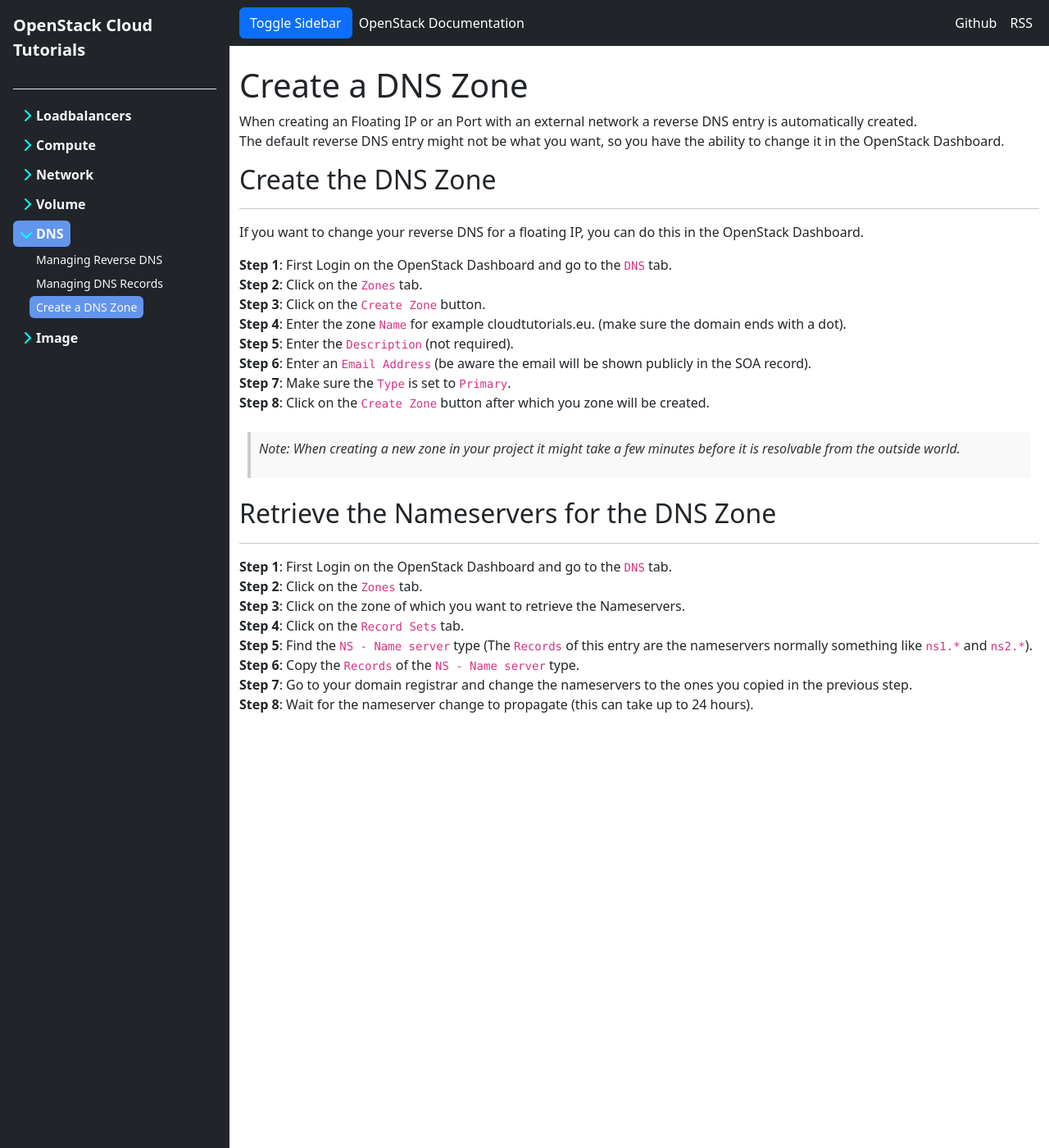
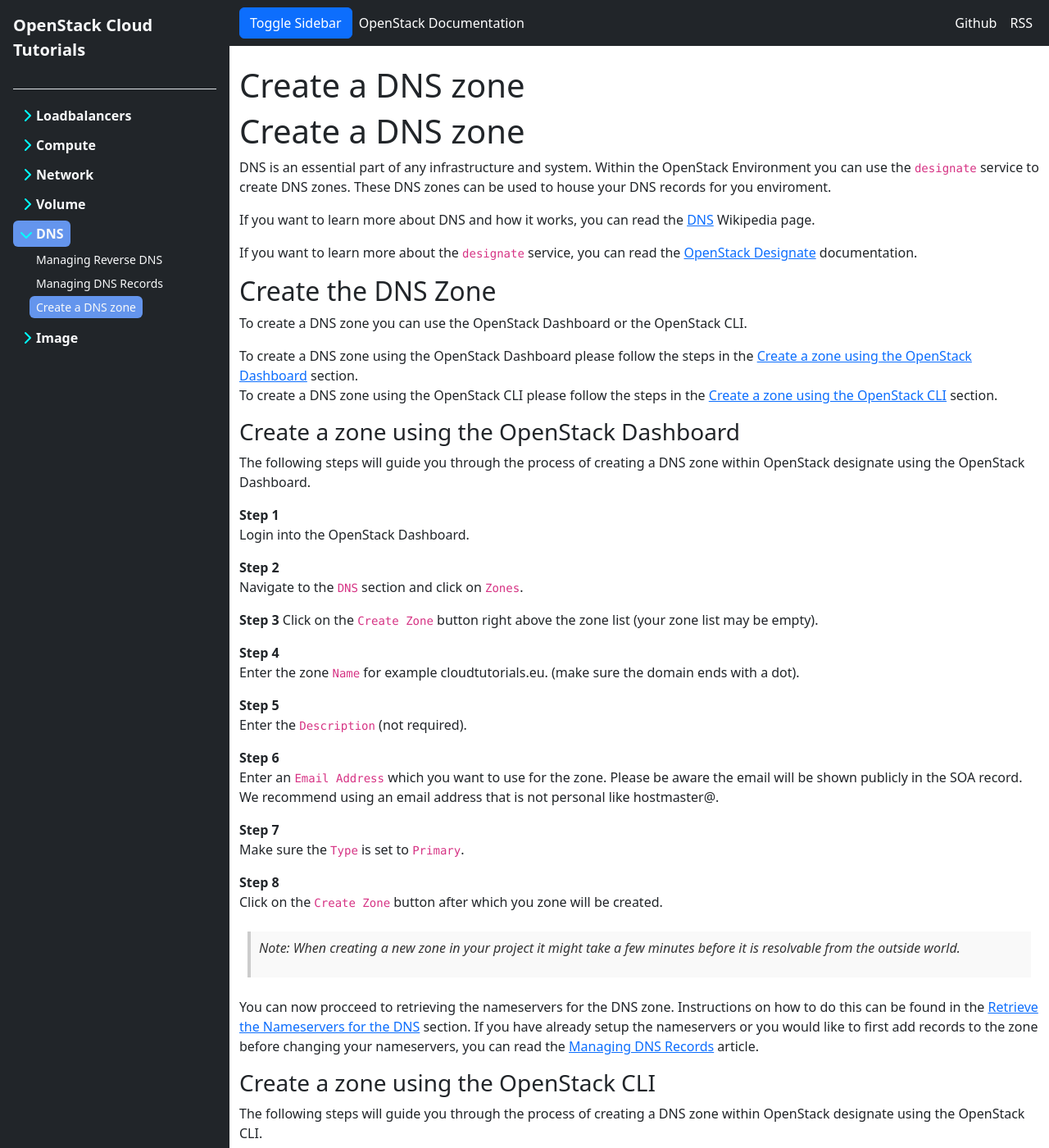
Before and after one commit to bkranendonk/OpenStack-Docs, a Jekyll site: the page built from _posts/dns/2023-12-22-create-a-dns-zone.md, in a window 1280 px wide and 1400 px high. Shown: the whole window at 82% size. Built offline with Jekyll 4.4.1, drawn with Linux system fonts in a browser that asks for light colours; some of the changed text lies outside the part shown.

Commit message:
Add instruction for creating a zone using the OpenStack CLI

````diff
--- a/_posts/dns/2023-12-22-create-a-dns-zone.md
+++ b/_posts/dns/2023-12-22-create-a-dns-zone.md
@@ -1,34 +1,202 @@
 ---
 layout: page
 tags: [DNS]
-page_title: Create a DNS Zone
+page_title: Create a DNS zone
 ---
 
-When creating an Floating IP or an Port with an external network a reverse DNS entry is automatically created.
-The default reverse DNS entry might not be what you want, so you have the ability to change it in the OpenStack Dashboard.
+# Create a DNS zone
+DNS is an essential part of any infrastructure and system. Within the OpenStack
+Environment you can use the `designate` service to create DNS zones. These
+DNS zones can be used to house your DNS records for you enviroment.
+
+If you want to learn more about DNS and how it works, you can read the
+[DNS](https://en.wikipedia.org/wiki/Domain_Name_System) Wikipedia page.
+
+If you want to learn more about the `designate` service, you can read the
+[OpenStack Designate](https://docs.openstack.org/designate/latest/)
+documentation.
 
 ## Create the DNS Zone
+To create a DNS zone you can use the OpenStack Dashboard or the OpenStack CLI.
+
+To create a DNS zone using the OpenStack Dashboard please follow the steps in
+the
+[Create a zone using the OpenStack Dashboard](#create-a-zone-using-the-openstack-dashboard) section.
+To create a DNS zone using the OpenStack CLI please follow the steps in the
+[Create a zone using the OpenStack CLI](#create-a-zone-using-the-openstack-cli) section.
+
+### Create a zone using the OpenStack Dashboard
+The following steps will guide you through the process of creating a DNS zone
+within OpenStack designate using the OpenStack Dashboard.
+
+**Step 1**
+Login into the OpenStack Dashboard.
+
+**Step 2**
+Navigate to the `DNS` section and click on `Zones`.
+
+**Step 3**
+Click on the `Create Zone` button right above the zone list (your zone list may
+be empty).
+
+**Step 4**
+Enter the zone `Name` for example cloudtutorials.eu. (make sure the domain
+ends with a dot).
+
+**Step 5**
+Enter the `Description` (not required).
+
+**Step 6**
+Enter an `Email Address` which you want to use for the zone. Please be aware
+the email will be shown publicly in the SOA record. We recommend using an
+email address that is not personal like hostmaster@.
+
+**Step 7**
+Make sure the `Type` is set to `Primary`.
+
+**Step 8**
+Click on the `Create Zone` button after which you zone will be created.
+
+> Note: When creating a new zone in your project it might take a few minutes
+before it is resolvable from the outside world.
+
+You can now procceed to retrieving the nameservers for the DNS zone.
+Instructions on how to do this can be found in the [Retrieve the Nameservers
+for the DNS]( #retrieve-the-nameservers-for-the-dns-zone) section. If you have
+already setup the nameservers or you would like to first add records to the
+zone before changing your nameservers, you can read the [Managing DNS Records](
+{{ '/articles/managing-dns-records' | relative_url }}) article.
+
+### Create a zone using the OpenStack CLI
+The following steps will guide you through the process of creating a DNS zone
+within OpenStack designate using the OpenStack CLI.
+
+**Step 1**
+First make sure you have setup the OpenStack CLI and that you are able to
+execute commands using the `openstack` command. For more information please
+refer to the
+[Using the OpenStack CLI article](
+    {{ '/articles/using-the-cli-linux' | relative_url }}
+).
+
+**Step 2**
+Create a new DNS zone using the `openstack` command. Make sure to replace
+`<zone-name>` with the name of the zone you want to create and `<email>` with
+the email address you want to use for the zone. Be aware that the email will be
+shown publicly in the SOA record.  We recommend using an email address that is
+not personal like hostmaster@.
+```bash
+openstack zone create <zone-name> --email <email>
+```
+
+> Note: When creating a new zone in your project it might take a few minutes
+before it is resolvable from the outside world.
+
+You can now procceed to retrieving the nameservers for the DNS zone.
+Instructions on how to do this can be found in the [Retrieve the Nameservers
+for the DNS]( #retrieve-the-nameservers-for-the-dns-zone) section. If you have
+already setup the nameservers or you would like to first add records to the
+zone before changing your nameservers, you can read the [Managing DNS Records](
+{{ '/articles/managing-dns-records' | relative_url }}) article.
+
 ---
-If you want to change your reverse DNS for a floating IP, you can do this in the OpenStack Dashboard.
-
-**Step 1**: First Login on the OpenStack Dashboard and go to the `DNS` tab.
-**Step 2**: Click on the `Zones` tab.
-**Step 3**: Click on the `Create Zone` button.
-**Step 4**: Enter the zone `Name` for example cloudtutorials.eu. (make sure the domain ends with a dot).
-**Step 5**: Enter the `Description` (not required).
-**Step 6**: Enter an `Email Address` (be aware the email will be shown publicly in the SOA record).
-**Step 7**: Make sure the `Type` is set to `Primary`.
-**Step 8**: Click on the `Create Zone` button after which you zone will be created.
-
-> Note: When creating a new zone in your project it might take a few minutes before it is resolvable from the outside world.
 
 ## Retrieve the Nameservers for the DNS Zone
+Nameservers are an essential part of the DNS system. They are the servers that
+hold the DNS records for a domain. When you create a DNS zone in OpenStack
+Designate, you will need to change the nameservers at your domain registrar to
+the ones provided by OpenStack Designate.
+
+To create a DNS zone using the OpenStack Dashboard please follow the steps in
+the
+[Retrieve nameservers using the OpenStack Dashboard](#retrieve-nameservers-using-the-openstack-dashboard)
+section.
+To create a DNS zone using the OpenStack CLI please follow the steps in the
+[Retrieve nameservers using the OpenStack CLI](#retrieve-nameservers-using-the-openstack-cli)
+section.
+
+### Retrieve nameservers using the OpenStack Dashboard
+The following steps will guide you through the process of retrieving the
+nameservers for a DNS zone within OpenStack Designate using the OpenStack
+Dashboard.
+
+**Step 1**
+Login into the OpenStack Dashboard.
+
+**Step 2**
+Navigate to the `DNS` section and click on `Zones`.
+
+**Step 3**
+Click on the name of the zone of which you want to retrieve the Nameservers
+from.
+
+**Step 4**
+Click on the `Record Sets` tab.
+
+**Step 5**
+Find the `NS - Name server` type (The `Records` of this entry are the
+nameservers normally something like `ns1.*` and `ns2.*`).
+
+**Step 6**
+Copy the `Records` of the `NS - Name server` type.
+
+**Step 7**
+Go to your domain registrar and change the nameservers to the ones you copied
+in the previous step.
+
+**Step 8**
+Wait for the nameserver change to propagate.
+
+> Note: When changing the nameservers at your domain registrar it might take a
+few hours before the change is propagated to the outside world.
+
+### Retrieve nameservers using the OpenStack CLI
+The following steps will guide you through the process of retrieving the
+nameservers for a DNS zone within OpenStack Designate using the OpenStack
+CLI.
+
+**Step 1**
+First make sure you have setup the OpenStack CLI and that you are able to
+execute commands using the `openstack` command. For more information please
+refer to the
+[Using the OpenStack CLI article](
+    {{ '/articles/using-the-cli-linux' | relative_url }}
+).
+
+**Step 2**
+We will first need to retrieve the ID of the zone we want to retrieve the
+nameservers from. Use the `openstack` command to list the zones and retrieve
+the ID of the zone you want to retrieve the nameservers from. You may
+already know the ID of the zone you want to retrieve the nameservers from if
+you have created the zone using the CLI.
+```bash
+openstack zone list
+```
+
+**Step 3**
+Retrieve the nameservers for the DNS zone using the `openstack` command. Make
+sure to replace `<zone-id>` with the name of the zone you want to retrieve
+the nameservers from.
+```bash
+openstack record list <zone-id> --type NS --c records
+```
+
+**Step 4**
+Go to your domain registrar and change the nameservers to the ones you found
+in the previous step.
+
+**Step 5**
+Wait for the nameserver change to propagate.
+
+> Note: When changing the nameservers at your domain registrar it might take a
+few hours before the change is propagated to the outside world.
+
 ---
-**Step 1**: First Login on the OpenStack Dashboard and go to the `DNS` tab.
-**Step 2**: Click on the `Zones` tab.
-**Step 3**: Click on the zone of which you want to retrieve the Nameservers.
-**Step 4**: Click on the `Record Sets` tab.
-**Step 5**: Find the `NS - Name server` type (The `Records` of this entry are the nameservers normally something like `ns1.*` and `ns2.*`).
-**Step 6**: Copy the `Records` of the `NS - Name server` type.
-**Step 7**: Go to your domain registrar and change the nameservers to the ones you copied in the previous step.
-**Step 8**: Wait for the nameserver change to propagate (this can take up to 24 hours).
+
+Now that we have created a DNS zone and configured the nameservers for the DNS
+zone, you can start adding DNS records to the zone. Instructions on how to
+do this can be found in the [Managing DNS Records](
+    {{ '/articles/managing-dns-records' | relative_url }}) article.
+
+Fun fact: Did you know the DNS for cloudtutorials.eu is hosted using the
+OpenStack Designate service.
````
